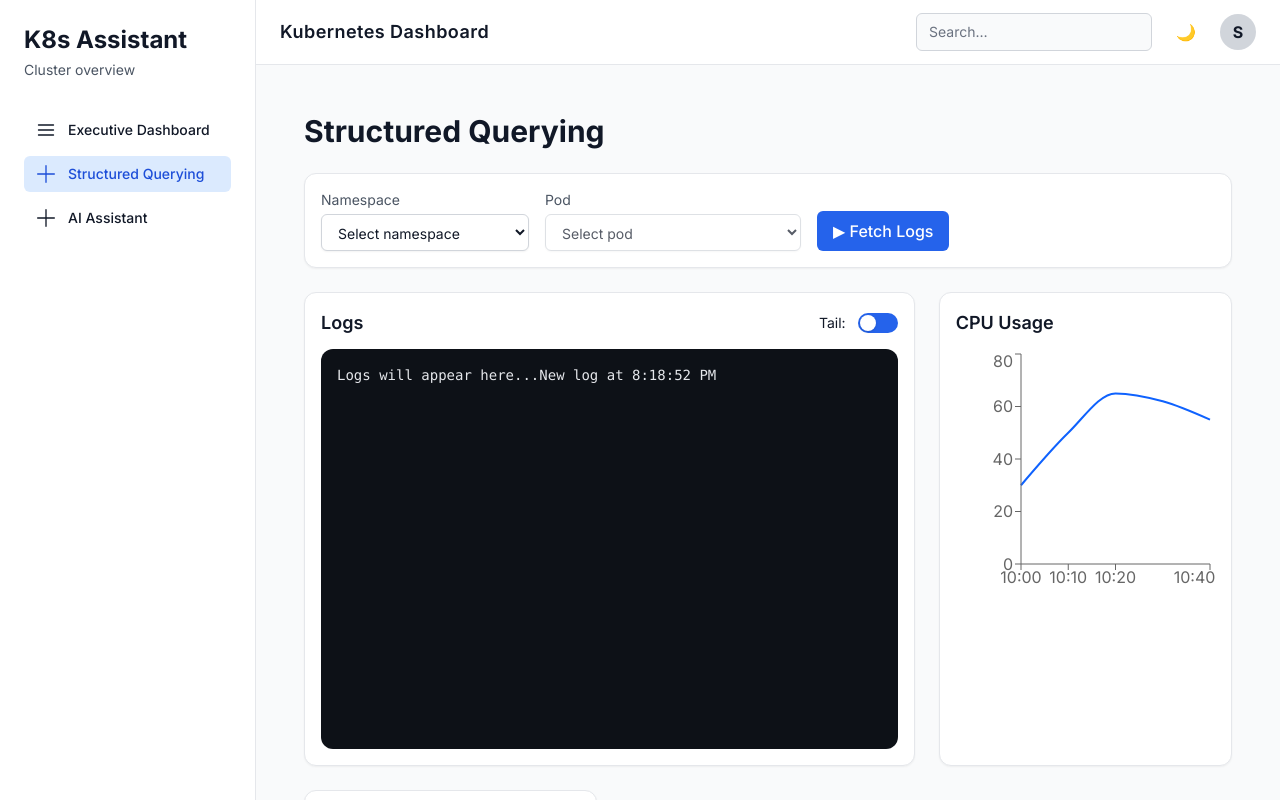
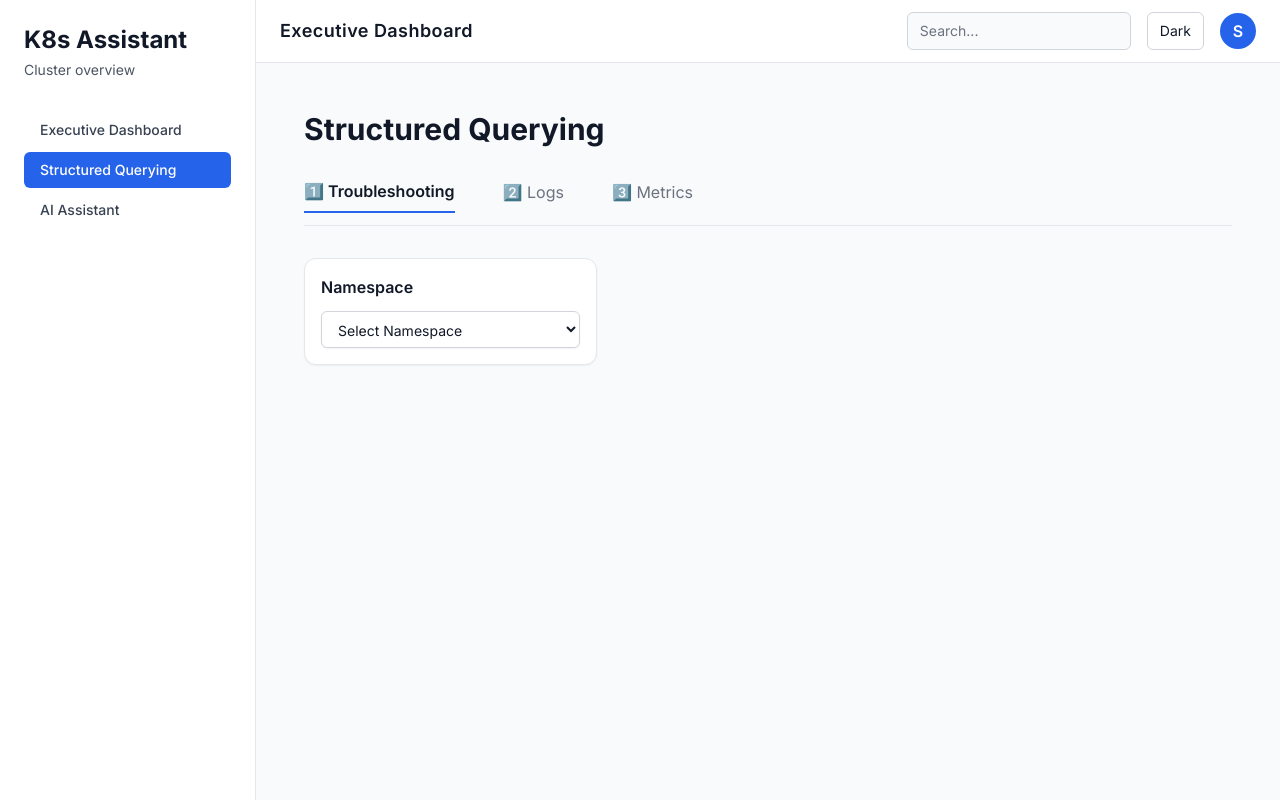
Before and after one commit to samreenfatimakazmi913-web/AI_Powered_DevOps_Assistant_for_Kubernetes_Workload, a React (Create React App) app in the folder frontend/: page /structured in a window 1280 px wide. Shown: the top 800 px of the page. Built offline with nearby package versions, Linux system fonts and the light colour scheme.

Commit message:
Structured Querying Page – Initial Setup

```diff
--- a/frontend/src/components/Sidebar.jsx
+++ b/frontend/src/components/Sidebar.jsx
@@ -1,25 +1,15 @@
+// ===============================
+// src/components/Sidebar.jsx
+// ===============================
 import React from "react";
 import { NavLink } from "react-router-dom";
 
-/* Small inline SVG icons */
-const Icon = ({ path }) => (
-  <svg
-    className="w-5 h-5 flex-shrink-0"
-    viewBox="0 0 24 24"
-    fill="none"
-    stroke="currentColor"
-  >
-    <path d={path} strokeWidth="1.6" strokeLinecap="round" strokeLinejoin="round" />
-  </svg>
-);
-
 export default function Sidebar() {
   const items = [
-  { to: "/Dashboard", label: "Executive Dashboard", icon: "M3 12h18M3 6h18M3 18h18" },
-  { to: "/structured", label: "Structured Querying", icon: "M12 2v20M2 12h20" },
-  { to: "/assistant", label: "AI Assistant", icon: "M12 2v20M2 12h20" }
-];
-
+    { to: "/Dashboard", label: "Executive Dashboard" },
+    { to: "/structured", label: "Structured Querying" },
+    { to: "/assistant", label: "AI Assistant" },
+  ];
 
   return (
     <aside
@@ -31,34 +21,27 @@ export default function Sidebar() {
       "
     >
       <div className="mb-8">
-        <div className="text-2xl font-bold text-gray-900 dark:text-white transition-colors duration-300">
+        <div className="text-2xl font-bold text-gray-900 dark:text-white">
           K8s Assistant
         </div>
-        <div className="text-sm text-gray-600 dark:text-gray-400 mt-1 transition-colors duration-300">
+        <div className="text-sm text-gray-600 dark:text-gray-400 mt-1">
           Cluster overview
         </div>
       </div>
 
-      <nav className="flex flex-col gap-2">
+      <nav className="flex flex-col gap-1">
         {items.map((it) => (
           <NavLink
+            key={it.to}
             to={it.to}
             end
-            key={it.to}
             className={({ isActive }) =>
-              `
-              flex items-center gap-3 px-3 py-2 rounded-md
-              transition-colors duration-300
-              hover:bg-gray-100 dark:hover:bg-gray-800
-              ${isActive
-                ? "bg-blue-100 text-blue-700 dark:bg-blue-900 dark:text-blue-400"
-                : "text-gray-900 dark:text-gray-200"
-              }
-              `
+              `px-4 py-2 rounded-md text-sm font-medium transition-colors duration-200\n              ${isActive
+                ? "bg-blue-600 text-white"
+                : "text-gray-700 hover:bg-gray-100 dark:text-gray-300 dark:hover:bg-gray-800"}`
             }
           >
-            <Icon path={it.icon} />
-            <span className="text-sm font-medium">{it.label}</span>
+            {it.label}
           </NavLink>
         ))}
       </nav>
--- a/frontend/src/components/Topbar.jsx
+++ b/frontend/src/components/Topbar.jsx
@@ -1,3 +1,6 @@
+// ===============================
+// src/components/Topbar.jsx
+// ===============================
 import React from "react";
 import { useTheme } from "../theme/ThemeProvider";
 
@@ -13,50 +16,36 @@ export default function Topbar() {
         transition-colors duration-300
       "
     >
-      {/* Left side */}
+      {/* Left */}
       <div className="text-lg font-semibold tracking-wide">
-        Kubernetes Dashboard
+        Executive Dashboard
       </div>
 
-      {/* Right side */}
+      {/* Right */}
       <div className="flex items-center gap-4">
-
-        {/* Search bar */}
         <input
           type="text"
-          placeholder="Search…"
+          placeholder="Search..."
           className="
-            px-3 py-2 rounded-md text-sm
+            px-3 py-2 rounded-md text-sm w-56
             bg-gray-50 text-gray-900 placeholder-gray-500
-            border border-gray-300 hover:border-gray-400
-            focus:outline-none focus:ring-2 focus:ring-blue-400 focus:border-blue-400
+            border border-gray-300
+            focus:outline-none focus:ring-2 focus:ring-blue-500
             dark:bg-gray-800 dark:text-gray-200 dark:placeholder-gray-400
-            dark:border-gray-700 dark:hover:border-gray-600
-            dark:focus:border-blue-500 dark:focus:ring-blue-500
-            transition-colors duration-200
+            dark:border-gray-700
           "
         />
 
-        {/* Theme toggle */}
         <button
           onClick={toggleTheme}
-          className="
-            p-2 rounded-md transition-colors
-            hover:bg-gray-200 dark:hover:bg-gray-700
-          "
+          className="px-3 py-2 rounded-md text-sm border
+            border-gray-300 hover:bg-gray-100
+            dark:border-gray-700 dark:hover:bg-gray-800"
         >
-          {theme === "dark" ? "🌞" : "🌙"}
+          {theme === "dark" ? "Light" : "Dark"}
         </button>
 
-        {/* Profile bubble */}
-        <div
-          className="
-            w-9 h-9 rounded-full flex items-center justify-center font-bold
-            bg-gray-300 text-gray-900
-            dark:bg-blue-600 dark:text-white
-            transition-colors duration-200
-          "
-        >
+        <div className="w-9 h-9 rounded-full flex items-center justify-center font-semibold bg-blue-600 text-white">
           S
         </div>
       </div>
--- a/frontend/src/pages/StructuredQuerying.jsx
+++ b/frontend/src/pages/StructuredQuerying.jsx
@@ -1,139 +1,265 @@
-// src/pages/StructuredQuerying.jsx
 import React, { useState, useEffect } from "react";
 import { Card } from "../components/ui/card";
 import { Select } from "../components/ui/select";
 import { Button } from "../components/ui/button";
-import { LineChart, Line, XAxis, YAxis, Tooltip, ResponsiveContainer } from "recharts";
+import { Play } from "lucide-react";
+import {
+  LineChart,
+  Line,
+  XAxis,
+  YAxis,
+  Tooltip,
+  ResponsiveContainer,
+} from "recharts";
 
-// Mock data
+/* ---------------- MOCK DATA ---------------- */
+
 const namespaces = ["dev", "staging", "prod"];
-const podsByNamespace = {
-  dev: ["dev-pod-1", "dev-service-abc"],
+
+const podsByNs = {
+  dev: ["dev-pod-1", "dev-api-2"],
   staging: ["stg-worker-1", "stg-api-22"],
   prod: ["prod-billing-01", "prod-search-02"],
 };
 
-const cpuData = [
-  { time: "10:00", cpu: 30 },
-  { time: "10:10", cpu: 50 },
-  { time: "10:20", cpu: 65 },
-  { time: "10:30", cpu: 62 },
-  { time: "10:40", cpu: 55 },
+const servicesByNs = {
+  dev: ["auth-svc", "order-svc"],
+  staging: ["payment-svc"],
+  prod: ["search-svc", "billing-svc"],
+};
+
+const troubleshootTools = [
+  { name: "NC", cmd: "$ nc -vz service 443" },
+  { name: "Curl", cmd: "$ curl service:80" },
+  {
+    name: "Netshoot",
+    cmd: `$ curl service:80
+$ nc -vz service 443
+$ dig service`,
+  },
 ];
 
+/* Prometheus-style Metrics */
+const cpuData = [
+  { time: "10:00", value: 0.32 },
+  { time: "10:10", value: 0.45 },
+  { time: "10:20", value: 0.61 },
+  { time: "10:30", value: 0.58 },
+];
+
+const memoryData = [
+  { time: "10:00", value: 420 },
+  { time: "10:10", value: 510 },
+  { time: "10:20", value: 630 },
+  { time: "10:30", value: 600 },
+];
+
+const requestData = [
+  { time: "10:00", value: 120 },
+  { time: "10:10", value: 240 },
+  { time: "10:20", value: 180 },
+  { time: "10:30", value: 300 },
+];
+
+/* ---------------- COMPONENT ---------------- */
+
 export default function StructuredQuerying() {
+  const [tab, setTab] = useState("troubleshoot");
+
   const [namespace, setNamespace] = useState("");
   const [pod, setPod] = useState("");
-  const [pods, setPods] = useState([]);
-  const [logs, setLogs] = useState("Logs will appear here...");
-  const [tailing, setTailing] = useState(true);
+  const [service, setService] = useState("");
+  const [tool, setTool] = useState("");
+  const [terminal, setTerminal] = useState("");
+  const [logs, setLogs] = useState("Logs will appear here...\n");
 
-  // Fetch pods when namespace changes
   useEffect(() => {
-    setPods(podsByNamespace[namespace] || []);
     setPod("");
+    setService("");
+    setTool("");
+    setTerminal("");
   }, [namespace]);
 
-  // Simulate log tailing
+  /* TOOL → TERMINAL UPDATE */
   useEffect(() => {
-    if (!tailing) return;
-    const interval = setInterval(() => {
-      setLogs((prev) => prev + `New log at ${new Date().toLocaleTimeString()}\n`);
-    }, 3000);
-    return () => clearInterval(interval);
-  }, [tailing]);
+    const selected = troubleshootTools.find(t => t.name === tool);
+    if (selected && namespace) {
+      setTerminal(
+`$ kubectl run debug --image=${tool.toLowerCase()} -n ${namespace}
+${selected.cmd}`
+      );
+    }
+  }, [tool, namespace]);
 
   const fetchLogs = () => {
     setLogs(
-      `16:01:23 INFO Starting container...\n16:01:24 INFO Connecting to DB...\n16:01:30 ERROR Timeout occurred...\n16:01:32 WARN Retrying...\n`
+`10:01 INFO Starting container
+10:02 INFO Connecting DB
+10:03 ERROR Timeout
+10:04 WARN Retrying`
     );
   };
 
   return (
-    <div className="p-6 space-y-6">
+    <div className="p-6 space-y-8">
 
       <h1 className="text-3xl font-bold">Structured Querying</h1>
 
-      {/* Filters */}
-      <Card className="flex flex-col md:flex-row md:items-end gap-4">
-        <div className="flex flex-col w-52">
-          <label className="text-sm text-gray-600 mb-1">Namespace</label>
-          <Select value={namespace} onChange={(e) => setNamespace(e.target.value)}>
-            <option value="">Select namespace</option>
-            {namespaces.map((ns) => <option key={ns} value={ns}>{ns}</option>)}
-          </Select>
+      {/* ---------------- TABS ---------------- */}
+      <div className="flex gap-12 border-b pb-3">
+        {[
+          ["troubleshoot", "1️⃣ Troubleshooting"],
+          ["logs", "2️⃣ Logs"],
+          ["metrics", "3️⃣ Metrics"],
+        ].map(([key, label]) => (
+          <button
+            key={key}
+            onClick={() => setTab(key)}
+            className={tab === key
+              ? "border-b-2 border-blue-600 font-semibold pb-2"
+              : "text-gray-500 pb-2"}
+          >
+            {label}
+          </button>
+        ))}
       </div>
 
-        <div className="flex flex-col w-64">
-          <label className="text-sm text-gray-600 mb-1">Pod</label>
-          <Select disabled={!namespace} value={pod} onChange={(e) => setPod(e.target.value)}>
-            <option value="">Select pod</option>
-            {pods.map((p) => <option key={p} value={p}>{p}</option>)}
+      {/* ---------------- TROUBLESHOOT ---------------- */}
+      {tab === "troubleshoot" && (
+        <div className="grid grid-cols-1 lg:grid-cols-3 gap-6">
+
+          <Card>
+            <h2 className="font-semibold mb-3">Namespace</h2>
+            <Select value={namespace} onChange={e => setNamespace(e.target.value)}>
+              <option value="">Select Namespace</option>
+              {namespaces.map(ns => <option key={ns}>{ns}</option>)}
             </Select>
-        </div>
-
-        <Button onClick={fetchLogs} disabled={!namespace || !pod}>▶ Fetch Logs</Button>
           </Card>
 
+          {namespace && (
+            <Card>
+              <h2 className="font-semibold mb-3">Tool</h2>
+              <Select value={tool} onChange={e => setTool(e.target.value)}>
+                <option value="">Select Tool</option>
+                {troubleshootTools.map(t => (
+                  <option key={t.name}>{t.name}</option>
+                ))}
+              </Select>
+            </Card>
+          )}
+
+          {tool && (
+            <Card className="lg:col-span-3">
+              <h2 className="font-semibold mb-2">Terminal</h2>
+              <pre className="bg-black text-green-400 p-4 rounded h-52 font-mono text-sm">
+                {terminal}
+              </pre>
+            </Card>
+          )}
+        </div>
+      )}
+
+      {/* ---------------- LOGS ---------------- */}
+      {tab === "logs" && (
         <div className="grid grid-cols-1 lg:grid-cols-3 gap-6">
 
-        {/* Logs Panel */}
-        <Card className="col-span-1 lg:col-span-2 flex flex-col">
-          <div className="flex justify-between items-center mb-3">
-            <h2 className="font-semibold text-lg">Logs</h2>
-            <div className="flex items-center gap-3">
-              <span className="text-sm">Tail:</span>
-              <label className="inline-flex items-center cursor-pointer">
-                <input
-                  type="checkbox"
-                  className="sr-only peer"
-                  checked={tailing}
-                  onChange={() => setTailing(!tailing)}
-                />
-                <div className="w-10 h-5 bg-gray-300 rounded-full peer-checked:bg-blue-600 relative peer">
-                  <span className="absolute top-0.5 left-0.5 peer-checked:left-5 w-4 h-4 bg-white rounded-full shadow transition-all"></span>
-                </div>
-              </label>
-            </div>
-          </div>
-          <pre className="bg-[#0D1117] text-gray-200 p-4 h-[400px] overflow-auto rounded-xl font-mono text-sm">
+          <Card>
+            <h2 className="font-semibold mb-2">Namespace</h2>
+            <Select value={namespace} onChange={e => setNamespace(e.target.value)}>
+              <option value="">Select Namespace</option>
+              {namespaces.map(ns => <option key={ns}>{ns}</option>)}
+            </Select>
+          </Card>
+
+          <Card>
+            <h2 className="font-semibold mb-2">Pod</h2>
+            <Select
+              disabled={!namespace}
+              value={pod}
+              onChange={e => setPod(e.target.value)}
+            >
+              <option value="">Select Pod</option>
+              {(podsByNs[namespace] || []).map(p => (
+                <option key={p}>{p}</option>
+              ))}
+            </Select>
+          </Card>
+
+          <Button
+            disabled={!pod}
+            onClick={fetchLogs}
+            className="flex items-center gap-2 bg-gradient-to-r from-blue-600 to-indigo-600
+                       hover:from-blue-700 hover:to-indigo-700 text-white shadow-lg
+                       disabled:opacity-50 disabled:cursor-not-allowed"
+          >
+            <Play size={16} /> Fetch Logs
+          </Button>
+
+          <Card className="lg:col-span-3">
+            <pre className="bg-[#0D1117] text-gray-200 p-4 h-80 overflow-auto rounded font-mono text-sm">
               {logs}
             </pre>
           </Card>
+        </div>
+      )}
 
-        {/* Metrics Panel */}
+      {/* ---------------- METRICS ---------------- */}
+      {tab === "metrics" && (
+        <div className="grid grid-cols-1 lg:grid-cols-3 gap-6">
+
           <Card>
-          <h2 className="font-semibold text-lg mb-3">CPU Usage</h2>
+            <h2 className="font-semibold mb-2">Namespace</h2>
+            <Select value={namespace} onChange={e => setNamespace(e.target.value)}>
+              <option value="">Select Namespace</option>
+              {namespaces.map(ns => <option key={ns}>{ns}</option>)}
+            </Select>
+          </Card>
+
+          <Card>
+            <h2 className="font-semibold mb-2">Service</h2>
+            <Select
+              disabled={!namespace}
+              value={service}
+              onChange={e => setService(e.target.value)}
+            >
+              <option value="">Select Service</option>
+              {(servicesByNs[namespace] || []).map(s => (
+                <option key={s}>{s}</option>
+              ))}
+            </Select>
+          </Card>
+
+          <Card>
+            <h2 className="font-semibold mb-2">Metrics</h2>
+            <ul className="text-sm font-mono space-y-1">
+              <li>container_cpu_usage_seconds_total</li>
+              <li>container_memory_working_set_bytes</li>
+              <li>http_requests_total</li>
+            </ul>
+          </Card>
+
+          {service && (
+            <>
+              {[["CPU Usage", cpuData, "#22C55E"],
+                ["Memory Usage", memoryData, "#3B82F6"],
+                ["Requests", requestData, "#F59E0B"]]
+                .map(([title, data, color]) => (
+                  <Card key={title} className="lg:col-span-3">
+                    <h2 className="font-semibold mb-2">{title}</h2>
                     <ResponsiveContainer width="100%" height={250}>
-            <LineChart data={cpuData}>
+                      <LineChart data={data}>
                         <XAxis dataKey="time" />
                         <YAxis />
                         <Tooltip />
-              <Line type="monotone" dataKey="cpu" stroke="#0F62FE" strokeWidth={2} dot={false} />
+                        <Line dataKey="value" stroke={color} strokeWidth={2} dot={false} />
                       </LineChart>
                     </ResponsiveContainer>
                   </Card>
-
-        {/* Health Panel */}
-        <Card>
-          <h2 className="font-semibold text-lg mb-3">Cluster Health</h2>
-          <ul className="space-y-2 text-sm">
-            <li className="flex justify-between">
-              <span>Node-1</span>
-              <span className="text-green-500 font-semibold">Ready</span>
-            </li>
-            <li className="flex justify-between">
-              <span>Node-2</span>
-              <span className="text-green-500 font-semibold">Ready</span>
-            </li>
-            <li className="flex justify-between">
-              <span>Node-3</span>
-              <span className="text-red-500 font-semibold">NotReady</span>
-            </li>
-          </ul>
-        </Card>
-
+                ))}
+            </>
+          )}
         </div>
+      )}
     </div>
   );
 }
```
Lines whose indentation alone changed are shown as unchanged.
